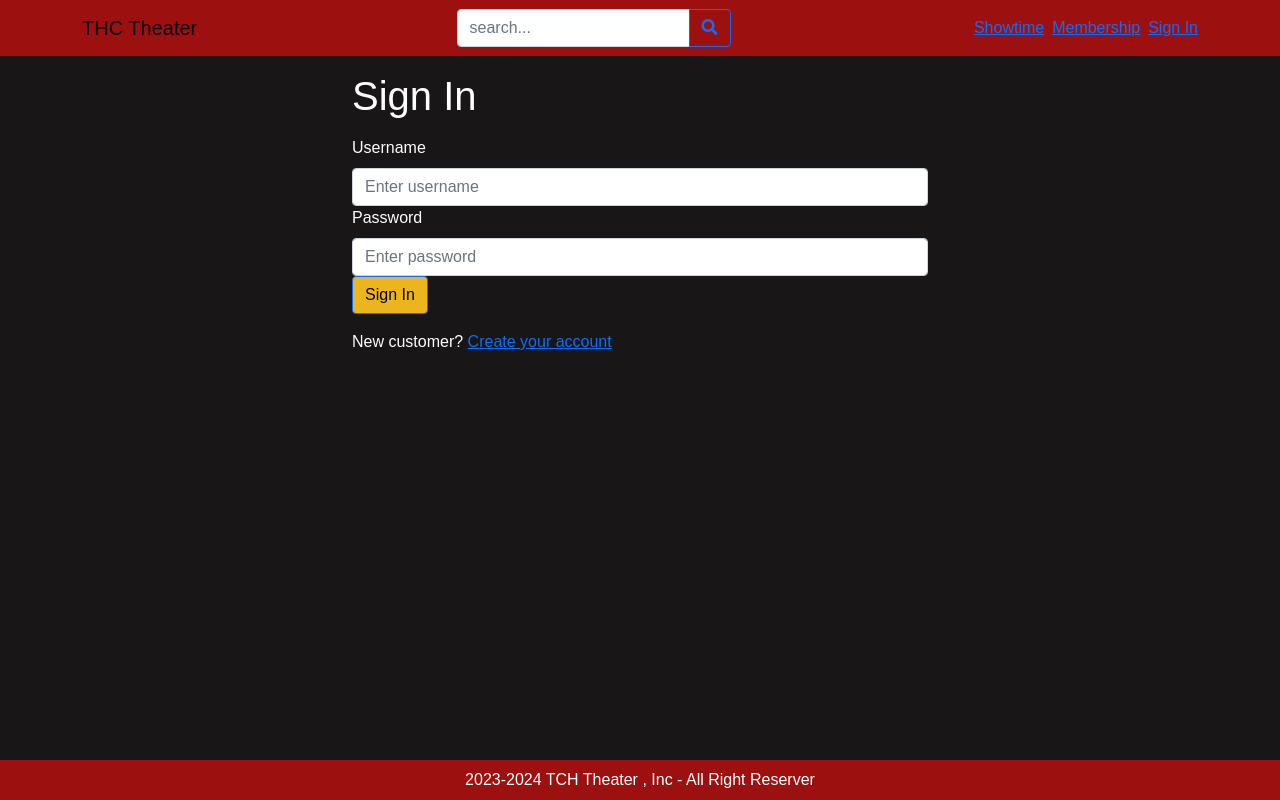
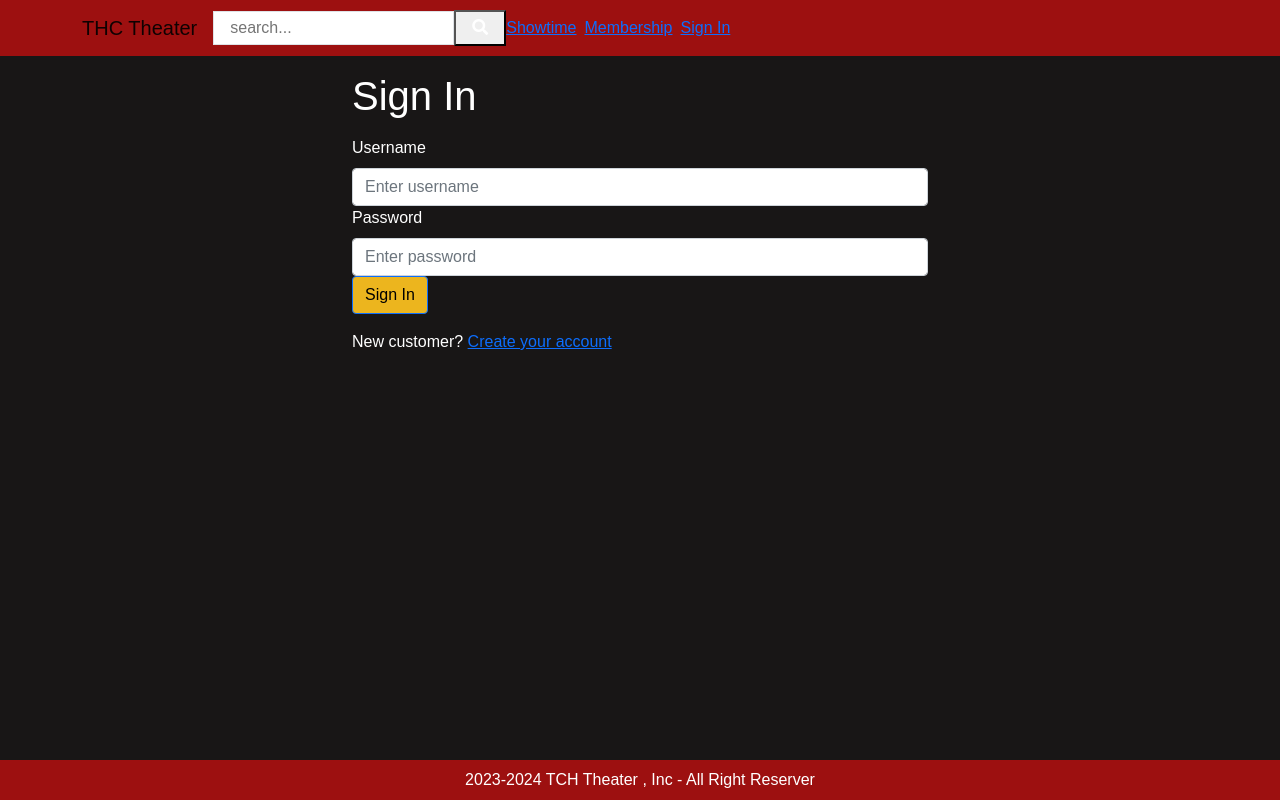
Before and after one commit to thuyluu9595/Movie-Theater-Club, a React (Create React App) app in the folder frontend/: page /signin in a window 1280 px wide. Built offline with nearby package versions, Linux system fonts and the light colour scheme.

Commit message:
Add Tailwind setup and convert some components

```diff
--- a/frontend/package.json
+++ b/frontend/package.json
@@ -49,6 +49,9 @@
     ]
   },
   "devDependencies": {
-    "cross-env": "^7.0.3"
+    "cross-env": "^7.0.3",
+    "tailwindcss": "^3.4.4",
+    "autoprefixer": "^10.4.15",
+    "postcss": "^8.4.24"
   }
 }
--- /dev/null
+++ b/frontend/postcss.config.js
@@ -0,0 +1,6 @@
+module.exports = {
+  plugins: {
+    tailwindcss: {},
+    autoprefixer: {},
+  },
+}
--- a/frontend/src/components/CheckoutSteps.js
+++ b/frontend/src/components/CheckoutSteps.js
@@ -1,14 +1,23 @@
-import React from 'react'
-import { Col, Row } from 'react-bootstrap'
-import {Link} from 'react-router-dom'
+import React from 'react';
 
 export default function CheckoutSteps(props) {
+  const steps = [
+    { key: 'step1', label: 'Sign-In' },
+    { key: 'step2', label: 'Booked' },
+    { key: 'step3', label: 'Payment' },
+    { key: 'step4', label: 'Place Order' },
+  ];
+
   return (
-    <Row className='checkout-steps'>
-      <Col className={props.step1 ? 'active' : ''}>Sign-In</Col>
-      <Col className={props.step2 ? 'active' : ''}>Booked</Col>
-      <Col className={props.step3 ? 'active' : ''}>Payment</Col>
-      <Col className={props.step4 ? 'active' : ''}>Place Order</Col>
-    </Row>
+    <div className="flex justify-center space-x-4 mb-4">
+      {steps.map((s) => (
+        <div
+          key={s.key}
+          className={props[s.key] ? 'font-semibold text-blue-600' : 'text-gray-400'}
+        >
+          {s.label}
+        </div>
+      ))}
+    </div>
   );
 }
--- a/frontend/src/components/LoadingBox.js
+++ b/frontend/src/components/LoadingBox.js
@@ -1,10 +1,9 @@
-import React from "react";
-import { Spinner } from "react-bootstrap";
+import React from 'react';
 
 export default function LoadingBox() {
   return (
-    <Spinner amination='border' role='status'>
-      <span className="'visually-hidden">Loading...</span>
-    </Spinner>
-  )
+    <div className="flex justify-center items-center p-4">
+      <div className="animate-spin rounded-full h-8 w-8 border-t-2 border-b-2 border-gray-900" />
+    </div>
+  );
 }
--- a/frontend/src/components/MessageBox.js
+++ b/frontend/src/components/MessageBox.js
@@ -1,9 +1,13 @@
-import React from "react";
-import { Alert } from "react-bootstrap";
+import React from 'react';
 
-
-export default function MessageBox(props){
+export default function MessageBox(props) {
+  const { variant = 'info', children } = props;
+  const styles = {
+    info: 'bg-blue-100 text-blue-700',
+    danger: 'bg-red-100 text-red-700',
+    success: 'bg-green-100 text-green-700',
+  };
   return (
-    <Alert variant={props.variant || 'info'}>{props.children}</Alert>
-  )
+    <div className={`p-4 rounded ${styles[variant] || styles.info}`}>{children}</div>
+  );
 }
--- a/frontend/src/components/Movie.js
+++ b/frontend/src/components/Movie.js
@@ -1,48 +1,35 @@
 import React from 'react';
 import { Link } from 'react-router-dom';
-import Card from 'react-bootstrap/Card';
-import Button from 'react-bootstrap/Button';
 
-
-
-export default function Movie(props){
-  const {movie, buttonName, disable} = props;
+export default function Movie(props) {
+  const { movie, buttonName, disable } = props;
   return (
-    <Card>
+    <div className="bg-white rounded-lg shadow-md overflow-hidden">
       <Link to={`/movie/${movie.id}`}>
         <img
           src={movie.posterUrl}
-          className='card-img-top'
+          className="w-full object-cover"
           alt={movie.title}
-          width="500" height="500"
-          />
+          width="500"
+          height="500"
+        />
       </Link>
-        {buttonName === "Edit" ? (
-                <Card.Body>
-                    <Link to={`/manage-movies/${movie.id}`}>
-                        <Card.Title>{movie.title}</Card.Title>
-                    </Link>
-                    <Link to={`/manage-movies/${movie.id}`}>
-                        <Button>{buttonName}</Button>
-                    </Link>
-                </Card.Body>
-
-        ) : (
-            <Card.Body>
-                    <Link to={`/movie/${movie.id}`}>
-                <Card.Title>{movie.title}</Card.Title>
-            </Link>
-                {
-                    disable ? null : (
-                        <Link to={`/showtimes/${movie.id}`}>
-                            <Button>{buttonName}</Button>
-                        </Link>
-
-                    )
-                }
-            </Card.Body>
+      <div className="p-4">
+        <Link
+          to={buttonName === 'Edit' ? `/manage-movies/${movie.id}` : `/movie/${movie.id}`}
+          className="block mb-2 text-lg font-semibold"
+        >
+          {movie.title}
+        </Link>
+        {disable ? null : (
+          <Link
+            to={buttonName === 'Edit' ? `/manage-movies/${movie.id}` : `/showtimes/${movie.id}`}
+            className="inline-block mt-2 px-4 py-2 bg-blue-600 text-white rounded hover:bg-blue-700"
+          >
+            {buttonName}
+          </Link>
         )}
-
-    </Card>
-  )
+      </div>
+    </div>
+  );
 }
--- a/frontend/src/components/SearchBox.js
+++ b/frontend/src/components/SearchBox.js
@@ -1,5 +1,4 @@
-import React, { useState } from 'react'
-import { Button, Form, FormControl, InputGroup, Nav } from 'react-bootstrap'
+import React, { useState } from 'react';
 import { useNavigate } from 'react-router-dom';
 
 export default function SearchBox() {
@@ -11,23 +10,25 @@ export default function SearchBox() {
   };
 
   return (
-    <Nav className='d-flex justify-content-center align-items-center flex-grow-1'>
-      <Form className='d-flex justify-content-center' onSubmit={submitHandler}>
-        <InputGroup>
-          <FormControl
-            type='text'
-            name='q'
-            id='q'
-            onChange={(e) => setQuery(e.target.value)}
-            placeholder='search...'
-            aria-label='Search Movies'
-            aria-describedby='button-search'
-          ></FormControl>
-          <Button variant='outline-primary' type='submit' id='button-search'>
-            <i className='fas fa-search'></i>
-          </Button>
-        </InputGroup>
-      </Form>
-    </Nav>
-  )
+    <form onSubmit={submitHandler} className="flex flex-grow justify-center">
+      <div className="flex">
+        <input
+          type="text"
+          name="q"
+          id="q"
+          onChange={(e) => setQuery(e.target.value)}
+          placeholder="search..."
+          aria-label="Search Movies"
+          className="border border-gray-300 rounded-l px-3 py-1 focus:outline-none"
+        />
+        <button
+          type="submit"
+          id="button-search"
+          className="bg-blue-600 text-white px-3 py-1 rounded-r"
+        >
+          <i className="fas fa-search" />
+        </button>
+      </div>
+    </form>
+  );
 }
--- a/frontend/src/index.css
+++ b/frontend/src/index.css
@@ -1,3 +1,7 @@
+@tailwind base;
+@tailwind components;
+@tailwind utilities;
+
 body {
   margin: 0;
   font-family: -apple-system, BlinkMacSystemFont, 'Segoe UI', 'Roboto', 'Oxygen',
--- a/frontend/src/screens/HomeScreen.js
+++ b/frontend/src/screens/HomeScreen.js
@@ -1,5 +1,5 @@
 import React, {useReducer, useEffect, useState, useContext} from "react";
-import {Row, Col, Carousel} from 'react-bootstrap';
+
 import Movie from "../components/Movie";
 import axios from "axios";
 // import logger from "use-reducer-logger";
@@ -89,9 +89,8 @@ export default function HomeScreen(props) {
                     TCH Movie Theater
                 </div>
             </div>
-            <h1>List Of Movies</h1>
-            <div className='movies'>
-                <Row>
+            <h1 className="text-2xl font-semibold mb-4">List Of Movies</h1>
+            <div className="grid grid-cols-1 sm:grid-cols-2 md:grid-cols-3 lg:grid-cols-4 gap-4">
                 {
                     loading ? (
                         <LoadingBox/>
@@ -99,15 +98,13 @@ export default function HomeScreen(props) {
                         <MessageBox variant='danger'>{error}</MessageBox>
                     ) : (
                         movies.map((movie) => (
-                                <Col key={movie._id} sm={6} md={4} lg={3} className='mb-3'>
-                                    <Movie movie={movie}
+                            <Movie key={movie._id} movie={movie}
                                    buttonName={userInfo && userInfo.role === "Employee" ? "Edit" : "Get Ticket"}></Movie>
-                                </Col>
-                            )))}
-                </Row>
+                        )))
+                }
             </div>
-            <div>
-                <h2>Upcoming Movies</h2>
+            <div className="mt-8">
+                <h2 className="text-xl font-semibold mb-4">Upcoming Movies</h2>
                 <Slider slidesToShow={4} slidesToScroll={1} infinite={true}>
                     {upcomingMovies.map((movie) => (
                         <div key={movie.id}>
--- /dev/null
+++ b/frontend/tailwind.config.js
@@ -0,0 +1,9 @@
+module.exports = {
+  content: [
+    "./src/**/*.{js,jsx,ts,tsx}",
+  ],
+  theme: {
+    extend: {},
+  },
+  plugins: [],
+}
```
Also changed, not shown: 1 other file (tests, documents, lock files or other folders). Lines whose indentation alone changed are shown as unchanged.
